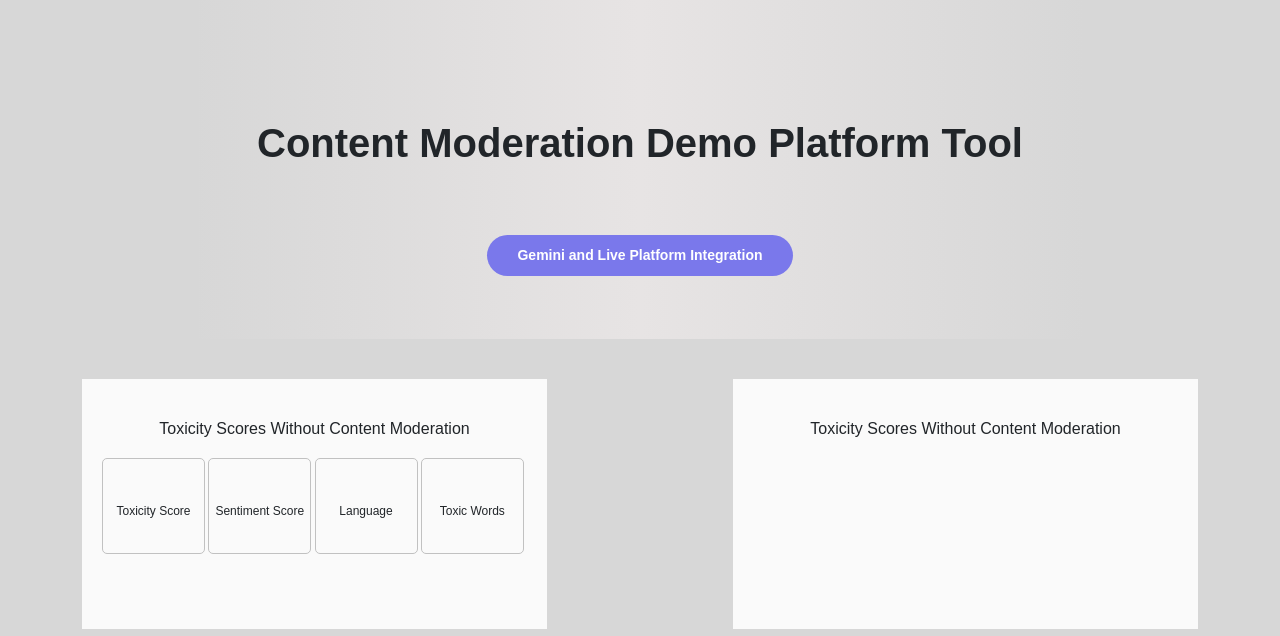
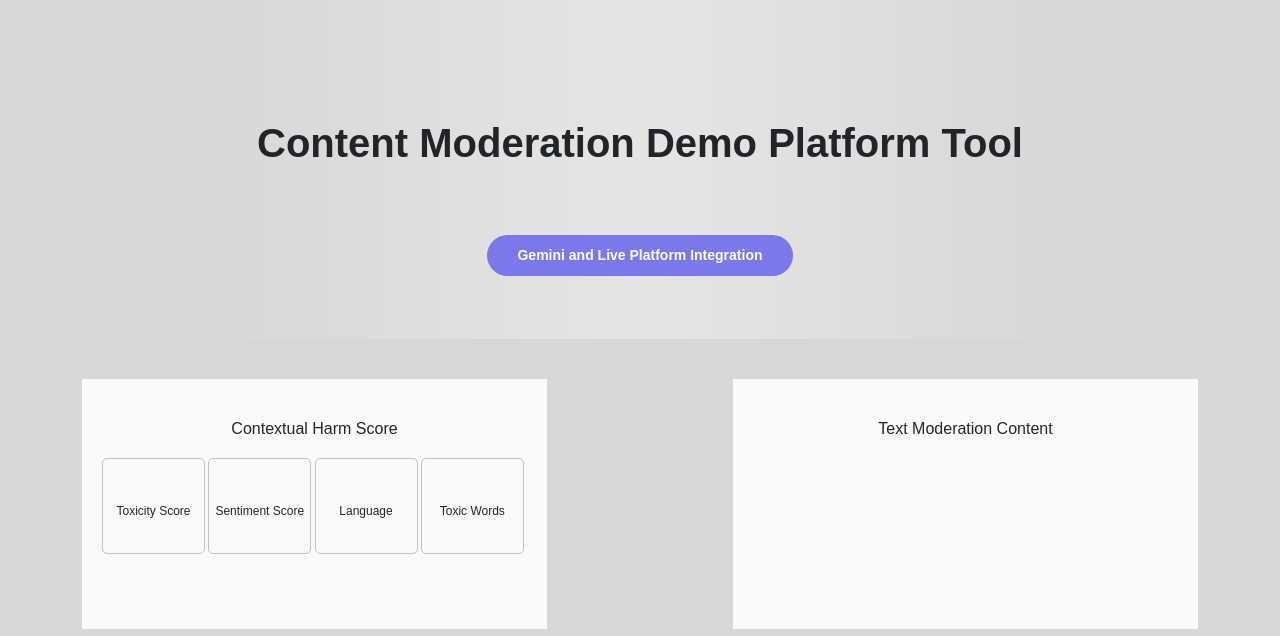
Before and after one commit to Arijit151993/genaiapp, a Flask app: page / in a window 1280 px wide. Shown: the part 21-657 px from the top of the page. Run offline with Flask 3, Linux system fonts and the light colour scheme; some libraries are stand-ins or nearby versions.

Commit message:
Change of Headers Names

```diff
--- a/templates/index.html
+++ b/templates/index.html
@@ -220,7 +220,7 @@ body {
                         <div class="content">
                             <div class="firstCol">
                                 <div class="heading">
-                                    <h3>Toxicity Scores Without Content Moderation</h3>
+                                    <h3>Contextual Harm Score</h3>
                                 </div>
                                 <div class="d-flex second counts">
                                     <div class="col-sm-3 col-lg-3 col-md-3 col-3">
@@ -278,7 +278,7 @@ body {
                         <div class="content">
                             <div class="firstCol">
                                 <div class="heading">
-                                    <h3>Toxicity Scores Without Content Moderation</h3>
+                                    <h3>Text Moderation Content</h3>
                                 </div>
                                 <ol id="result-list"></ol>
                             </div>
```
